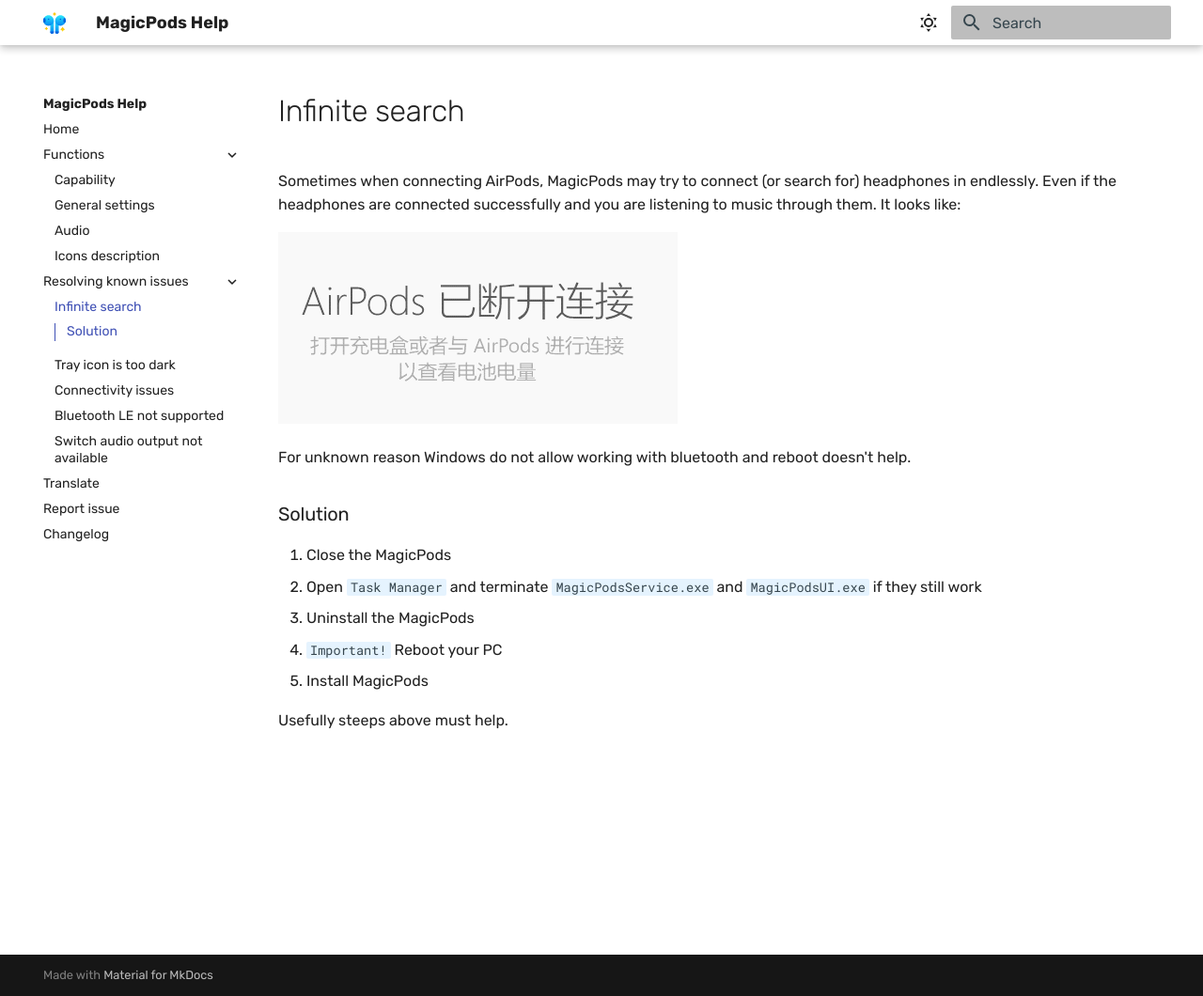
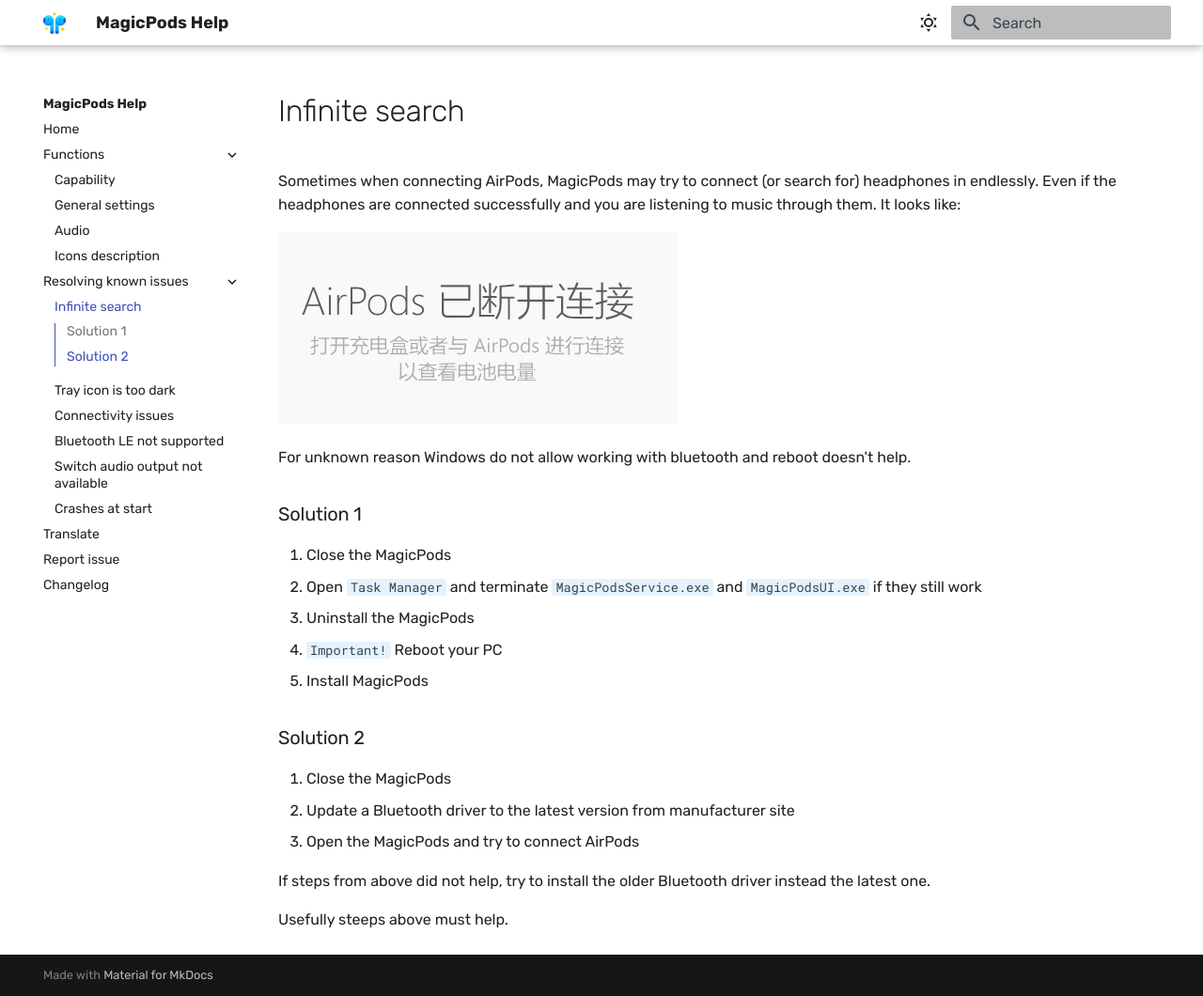
Before and after one commit to steam3d/help.magicpods.app, an MkDocs documentation site: the page built from docs/issue-infinite-search.md, in a window 1280 px wide and 1060 px high. Shown: the whole window at 94% size. Built offline with MkDocs 1.6.1 and Material for MkDocs 9.7.7, drawn with Linux system fonts in a browser that asks for light colours.

Commit message:
Added new page

```diff
--- a/docs/issue-infinite-search.md
+++ b/docs/issue-infinite-search.md
@@ -7,7 +7,7 @@ It looks like:
 
 For unknown reason Windows do not allow working with bluetooth and reboot doesn't help.
 
-### Solution
+### Solution 1
 
 1. Close the MagicPods
 2. Open `Task Manager` and terminate `MagicPodsService.exe` and `MagicPodsUI.exe` if they still work
@@ -15,4 +15,12 @@ For unknown reason Windows do not allow working with bluetooth and reboot doesn'
 4. `Important!` Reboot your PC
 5. Install MagicPods
 
+### Solution 2
+
+1. Close the MagicPods
+2. Update a Bluetooth driver to the latest version from manufacturer site
+3. Open the MagicPods and try to connect AirPods
+
+If steps from above did not help, try to install the older Bluetooth driver instead the latest one.
+
 Usefully steeps above must help.
--- a/mkdocs.yml
+++ b/mkdocs.yml
@@ -13,6 +13,7 @@ nav:
     - Connectivity issues: issue-connectivity.md
     - Bluetooth LE not supported: issue-ble-not-supported.md
     - Switch audio output not available: issue-switch-audio-not-available.md
+    - Сrashes at start: issue-crashes-at-start.md
 
   - Translate: translate.md
   - Report issue: report-issue.md
```
Also changed, not shown: docs/changelog.md (+9 -0 lines), docs/issue-crashes-at-start.md (added, +12 -0 lines).
